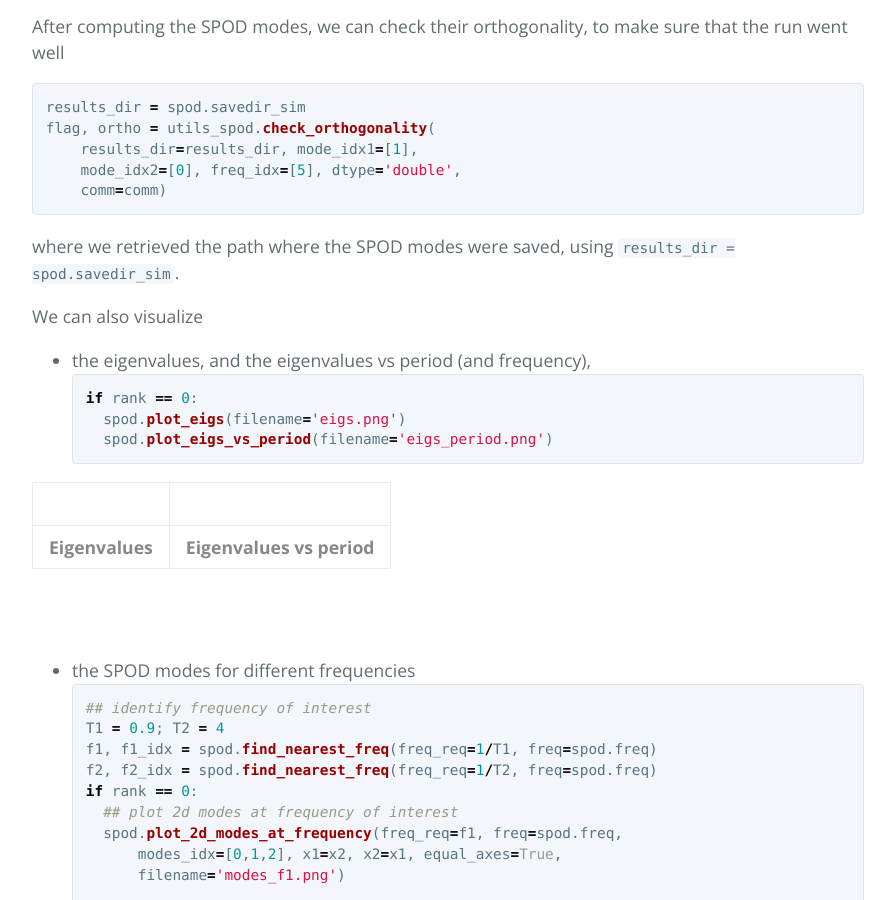
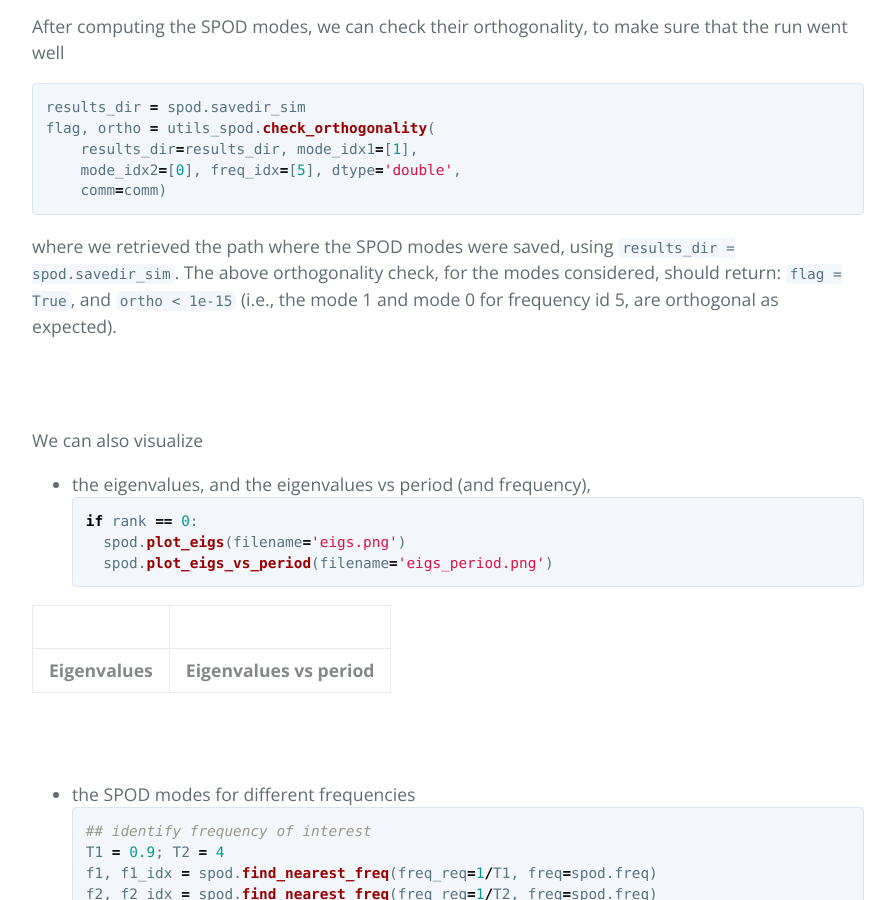
Before and after one commit to MathEXLab/PySPOD, a Jekyll site: the page built from tutorial1.md, in a window 1280 px wide and 900 px high, scrolled down 2430 px. Shown: the whole window, without its empty margins (192-1087 px from the left). Built offline with Jekyll 4.4.1, drawn with Linux system fonts in a browser that asks for light colours.

````diff
--- a/tutorial1.md
+++ b/tutorial1.md
@@ -107,7 +107,11 @@ flag, ortho = utils_spod.check_orthogonality(
 ```
 
 where we retrieved the path where the SPOD modes were saved, using
-`results_dir = spod.savedir_sim`.
+`results_dir = spod.savedir_sim`. The above orthogonality check,
+for the modes considered, should return: `flag = True`, and `ortho < 1e-15`
+(i.e., the mode 1 and mode 0 for frequency id 5, are orthogonal as expected).
+
+<br/><br/>
 
 We can also visualize
 
````
